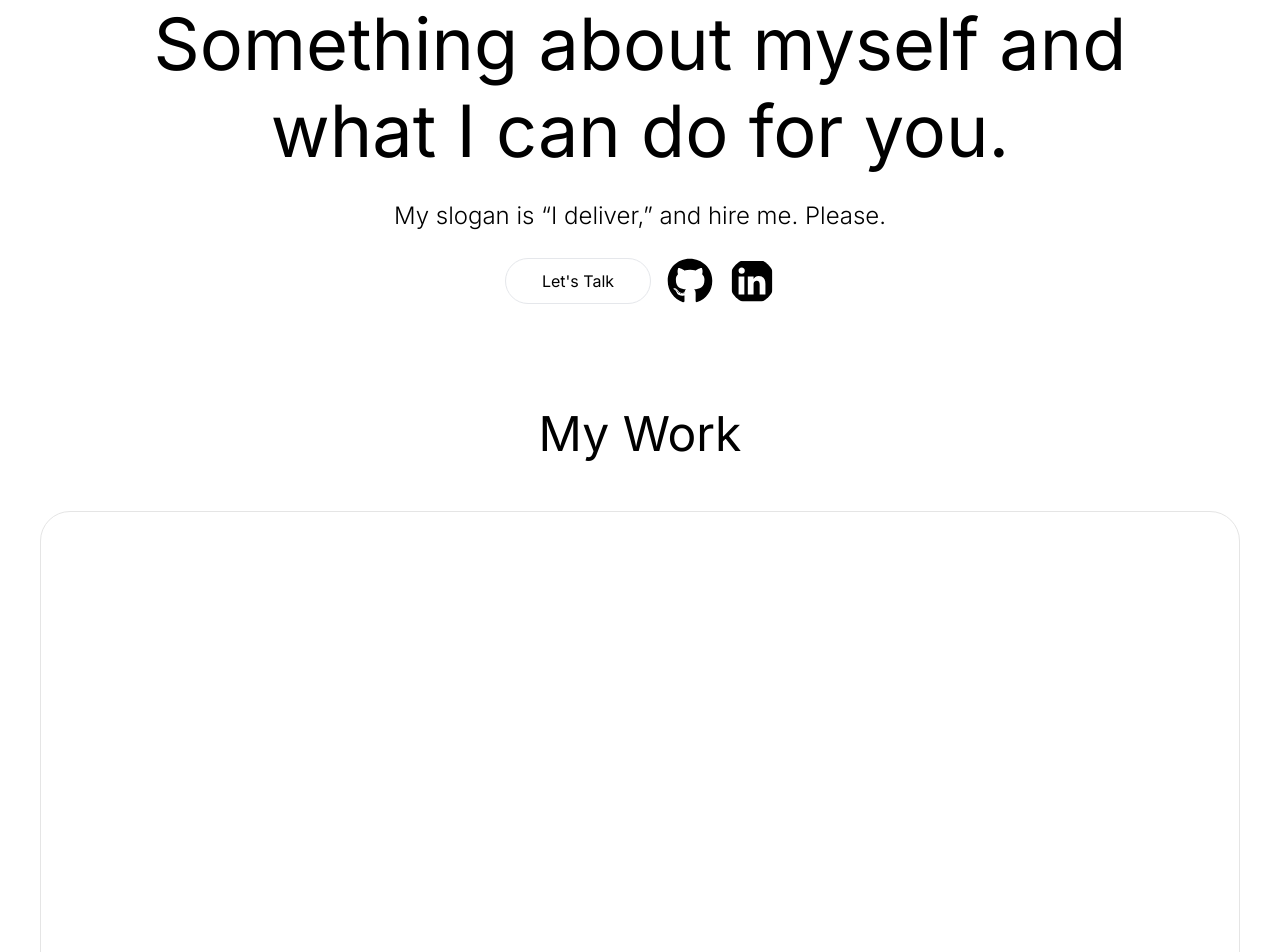
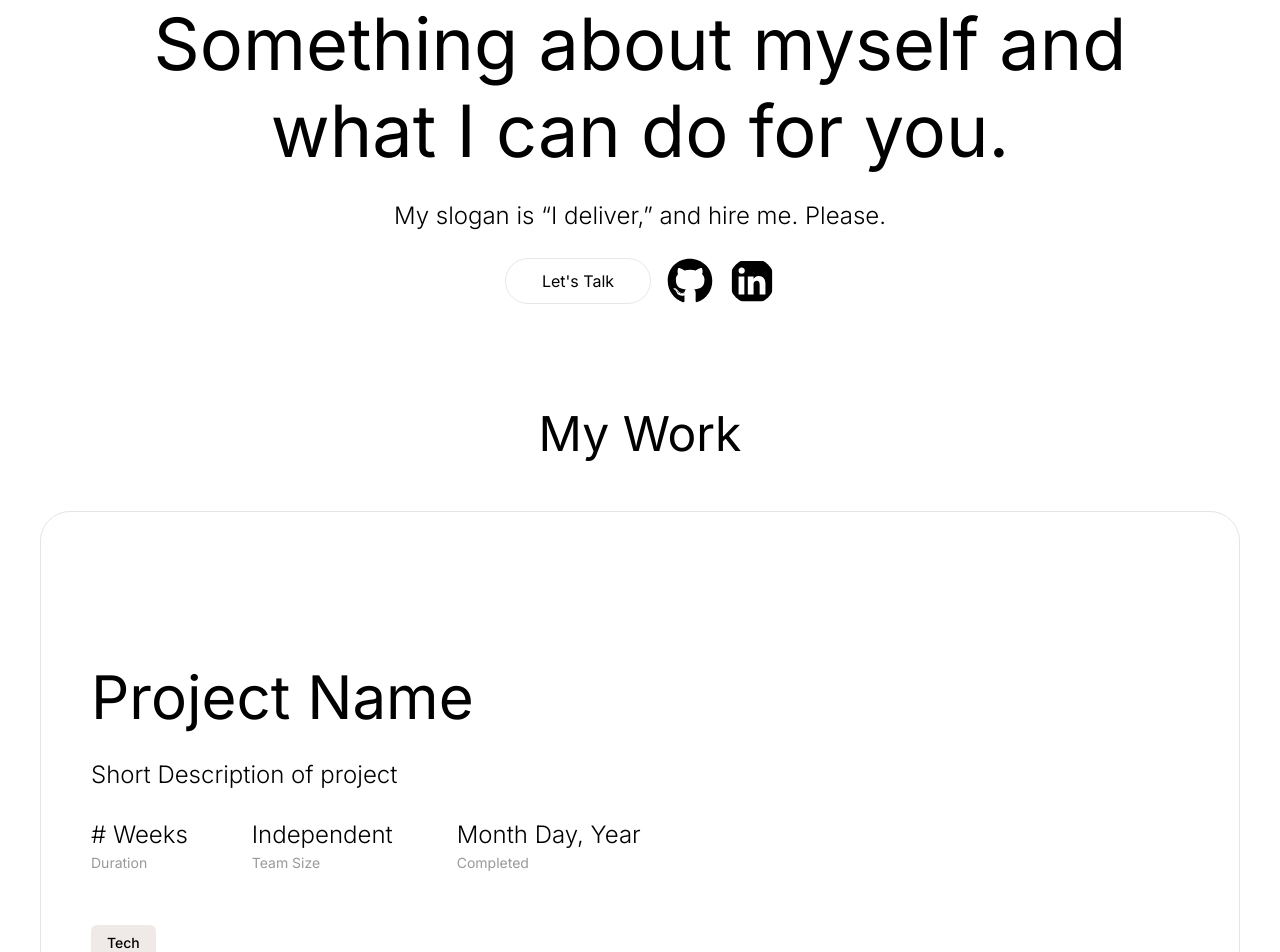
Before and after one commit to vanessaviray/portfolio, a Next.js app: page / in a window 1280 px wide. Shown: the top 952 px of the page. Built offline with nearby package versions, Linux system fonts and the light colour scheme.

Commit message:
Added layout for project cards and created component to handle tech highlights.

```diff
--- a/app/components/ProjectCard.tsx
+++ b/app/components/ProjectCard.tsx
@@ -1,5 +1,33 @@
 export function ProjectCard() {
   return (
-    <div className="project-card-container w-full h-[600px] rounded-[30px]"></div>
+    <div className="project-card-container flex items-center w-full h-[600px] rounded-[30px] pl-[50px]">
+      <div>
+        <h2>Project Name</h2>
+        <p className="font-light my-6">Short Description of project</p>
+        <div className="row mb-[52px]">
+          <div className="mr-[64px]">
+            <p className="font-light"># Weeks</p>
+            <p className="text-sm text-customColor-lightGray">Duration</p>
+          </div>
+          <div className="mr-[64px]">
+            <p className="font-light">Independent</p>
+            <p className="text-sm text-customColor-lightGray">Team Size</p>
+          </div>
+          <div>
+            <p className="font-light">Month Day, Year</p>
+            <p className="text-sm text-customColor-lightGray">Completed</p>
+          </div>
+        </div>
+        <TechHighlight />
+      </div>
+    </div>
   );
 }
+
+function TechHighlight() {
+  return (
+    <div className="bg-customColor-lightGray2 inline-block py-2 px-4 rounded-md">
+      <p className="text-sm font-medium">Tech</p>
+    </div>
+  );
+}
--- a/app/globals.css
+++ b/app/globals.css
@@ -13,8 +13,18 @@
   padding-right: 40px;
 }
 
+.row {
+  display: flex;
+  flex-direction: row;
+}
+
 h1 {
   font-size: 72px;
+  line-height: normal;
+}
+
+h2 {
+  font-size: 60px;
   line-height: normal;
 }
 
--- a/tailwind.config.ts
+++ b/tailwind.config.ts
@@ -13,6 +13,12 @@ const config: Config = {
         "gradient-conic":
           "conic-gradient(from 180deg at 50% 50%, var(--tw-gradient-stops))",
       },
+      colors: {
+        customColor: {
+          lightGray: "#999999",
+          lightGray2: "#EFEAE8",
+        },
+      },
     },
   },
   plugins: [],
```
